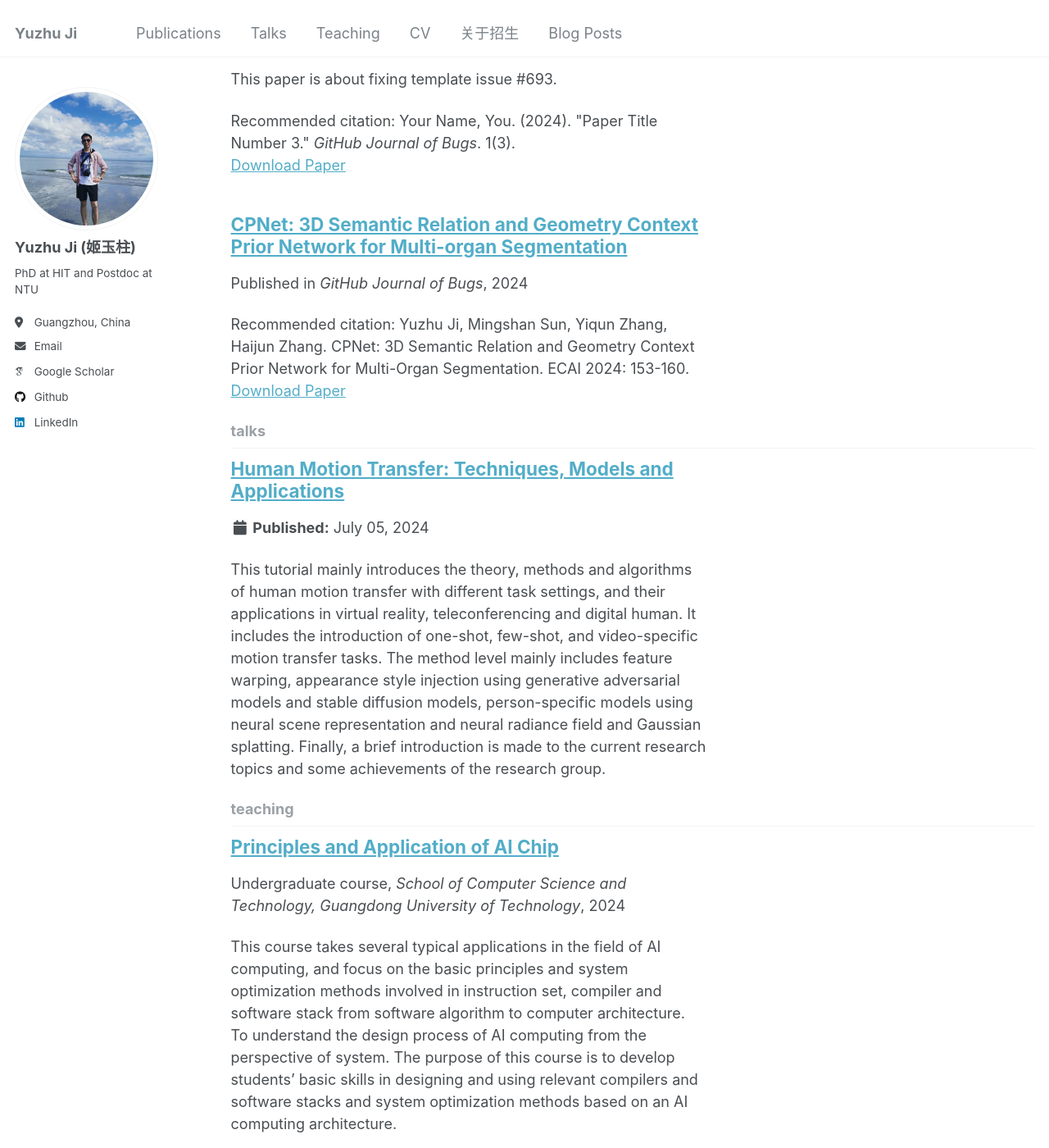
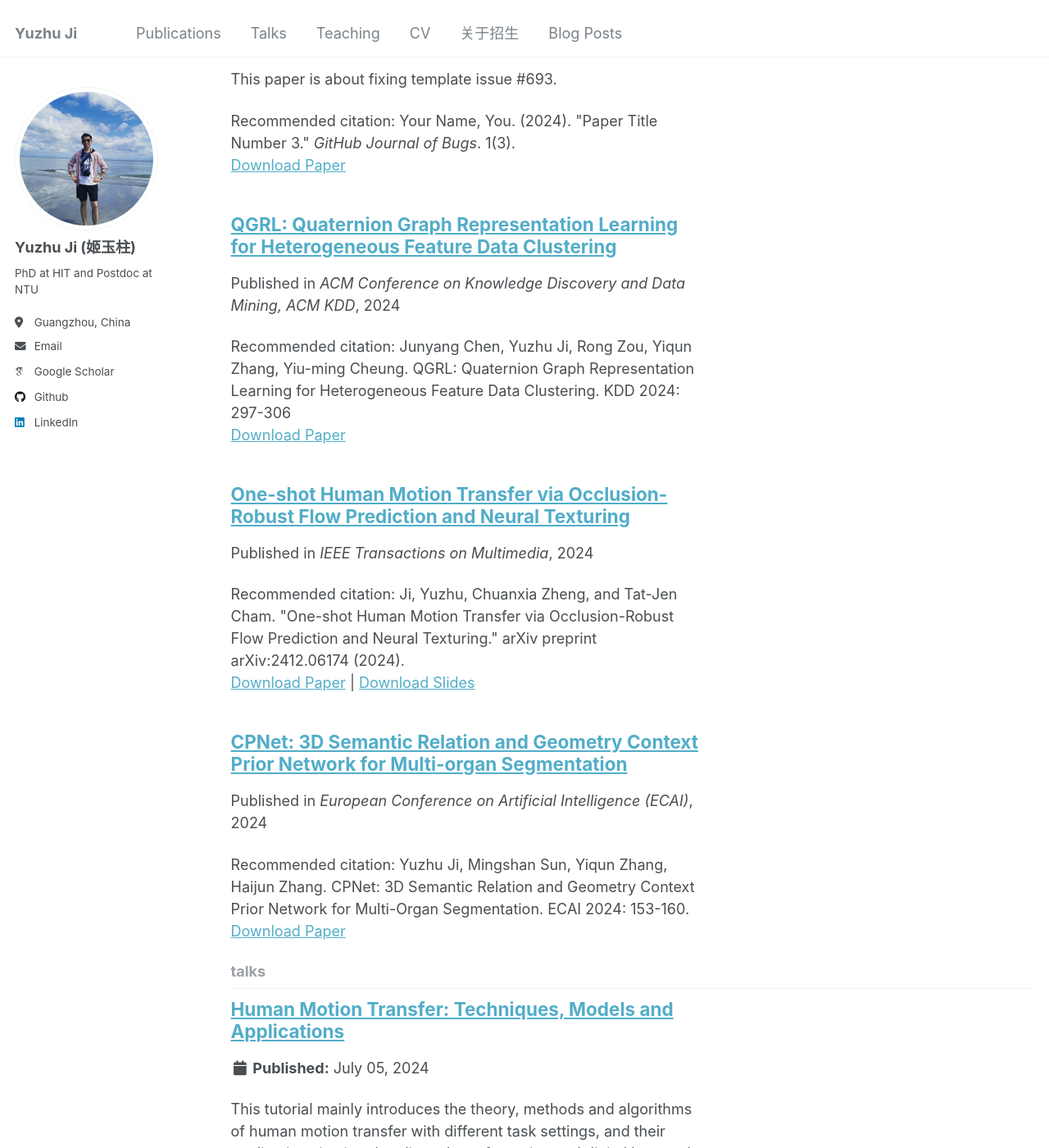
Before and after one commit to AndrewChiyz/andrewchiyz.github.io, a Jekyll site: the page built from _pages/collection-archive.html, in a window 1280 px wide and 1400 px high, scrolled down 2069 px. Shown: the whole window at 82% size. Built offline with Jekyll 4.4.1, drawn with Linux system fonts in a browser that asks for light colours; some web fonts are replaced.

Commit message:
publications: TMM

```diff
--- /dev/null
+++ b/_publications/2024-10-15-paper-title-number-4.md
@@ -0,0 +1,14 @@
+---
+title: "One-shot Human Motion Transfer via Occlusion-Robust Flow Prediction and Neural Texturing"
+collection: publications
+category: manuscripts
+permalink: /publication/2024-10-15-paper-title-number-4
+excerpt: ''
+date: 2024-10-15
+venue: 'IEEE Transactions on Multimedia'
+slidesurl: ''
+paperurl: 'https://andrewchiyz.github.io/vision.ohmt.rfnt/'
+citation: 'Ji, Yuzhu, Chuanxia Zheng, and Tat-Jen Cham. "One-shot Human Motion Transfer via Occlusion-Robust Flow Prediction and Neural Texturing." arXiv preprint arXiv:2412.06174 (2024).'
+---
+
+Human motion transfer aims at animating a static source image with a driving video. While recent advances in one-shot human motion transfer have led to significant improvement in results, it remains challenging for methods with 2D body landmarks, skeleton and semantic mask to accurately capture correspondences between source and driving poses due to the large variation in motion and articulation complexity. In addition, the accuracy and precision of DensePose degrade the image quality for neural-rendering-based methods. To address the limitations and by both considering the importance of appearance and geometry for motion transfer, in this work, we proposed a unified framework that combines multi-scale feature warping and neural texture mapping to recover better 2D appearance and 2.5D geometry, partly by exploiting the information from DensePose, yet adapting to its inherent limited accuracy. Our model takes advantage of multiple modalities by jointly training and fusing them, which allows it to robust neural texture features that cope with geometric errors as well as multi-scale dense motion flow that better preserves appearance. Experimental results with full and half-view body video datasets demonstrate that our model can generalize well and achieve competitive results, and that it is particularly effective in handling challenging cases such as those with substantial self-occlusions.
--- a/_publications/2024-10-25-paper-title-number-5.md
+++ b/_publications/2024-10-25-paper-title-number-5.md
@@ -5,7 +5,7 @@ category: conferences
 permalink: /publication/2024-10-25-paper-title-number-5
 excerpt: ''
 date: 2024-10-25
-venue: 'GitHub Journal of Bugs'
+venue: 'European Conference on Artificial Intelligence (ECAI)'
 paperurl: 'https://andrewchiyz.github.io/vision.medseg.cpnet/'
 citation: 'Yuzhu Ji, Mingshan Sun, Yiqun Zhang, Haijun Zhang. CPNet: 3D Semantic Relation and Geometry Context Prior Network for Multi-Organ Segmentation. ECAI 2024: 153-160.'
 ---
--- /dev/null
+++ b/_publications/2024-9-8-paper-title-number-6.md
@@ -0,0 +1,13 @@
+---
+title: "QGRL: Quaternion Graph Representation Learning for Heterogeneous Feature Data Clustering"
+collection: publications
+category: conferences
+permalink: /publication/2024-9-8-paper-title-number-6
+excerpt: ''
+date: 2024-9-8
+venue: 'ACM Conference on Knowledge Discovery and Data Mining, ACM KDD'
+paperurl: 'https://github.com/Juny-Chen/QGRL'
+citation: 'Junyang Chen, Yuzhu Ji, Rong Zou, Yiqun Zhang, Yiu-ming Cheung. QGRL: Quaternion Graph Representation Learning for Heterogeneous Feature Data Clustering. KDD 2024: 297-306'
+---
+
+Clustering is one of the most commonly used techniques for unsupervised data analysis. As real data sets are usually composed of numerical and categorical features that are heterogeneous in nature, the heterogeneity in the distance metric and feature coupling prevents deep representation learning from achieving satisfactory clustering accuracy. Currently, supervised Quaternion Representation Learning (QRL) has achieved remarkable success in efficiently learning informative representations of coupled features from multiple views derived endogenously from the original data. To inherit the advantages of QRL for unsupervised heterogeneous feature representation learning, we propose a deep QRL model that works in an encoder-decoder manner. To ensure that the implicit couplings of heterogeneous feature data can be well characterized by representation learning, a hierarchical coupling encoding strategy is designed to convert the data set into an attributed graph to be the input of QRL. We also integrate the clustering objective into the model training to facilitate a joint optimization of the representation and clustering. Extensive experimental evaluations illustrate the superiority of the proposed Quaternion Graph Representation Learning (QGRL) method in terms of clustering accuracy and robustness to various data sets composed of arbitrary combinations of numerical and categorical features. The source code is opened at https://github.com/Juny-Chen/QGRL.git.
```
